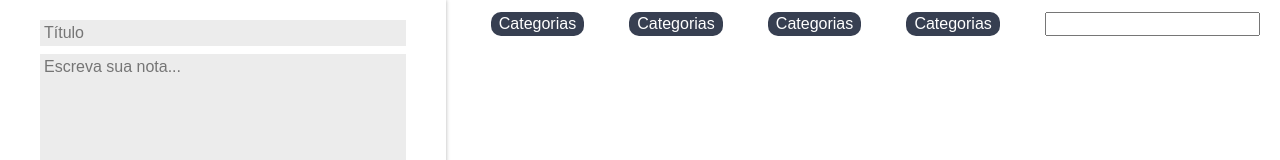
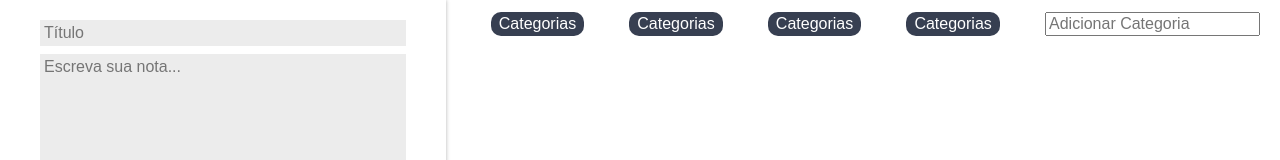
Before and after one commit to willianbarata/CicloDeVidaComponentesReactAlura, a React (Create React App) app: page / in a window 1280 px wide. Shown: the top 160 px of the page. Built offline with nearby package versions, Linux system fonts and the light colour scheme.

Commit message:
Aula 5 - Evento Enter e Stateful Stateless

```diff
--- a/src/App.js
+++ b/src/App.js
@@ -9,7 +9,9 @@ class App extends Component {
   constructor() {
     super();
     this.notas = [];
-    this.state = { notas: [] };
+    this.state = {
+      notas: [],
+      categorias: [], };
   }
 
   deletarNota(index) {
--- a/src/components/ListaDeCategorias/ListaDeCategorias.jsx
+++ b/src/components/ListaDeCategorias/ListaDeCategorias.jsx
@@ -2,6 +2,13 @@ import React, { Component } from 'react';
 import "./estilo.css";
 
 class ListaDeCategorias extends Component {
+
+    _handleEventoInput(e){
+
+        if(e.key == "Enter"){
+            console.log("adicionar categoria");
+        }
+    }
     state = {  }
     render() {
         return (
@@ -12,7 +19,10 @@ class ListaDeCategorias extends Component {
                 <li className="lista-categorias_item">Categorias</li>
                 <li className="lista-categorias_item">Categorias</li>
             </ul>
-            <input className="lista-categorias_input" type="text"/>
+            <input className="lista-categorias_input"
+                    type="text"
+                    placeholder='Adicionar Categoria'
+                    onKeyUp={this._handleEventoInput.bind(this)}/>
             </section>
         );
     }
```
